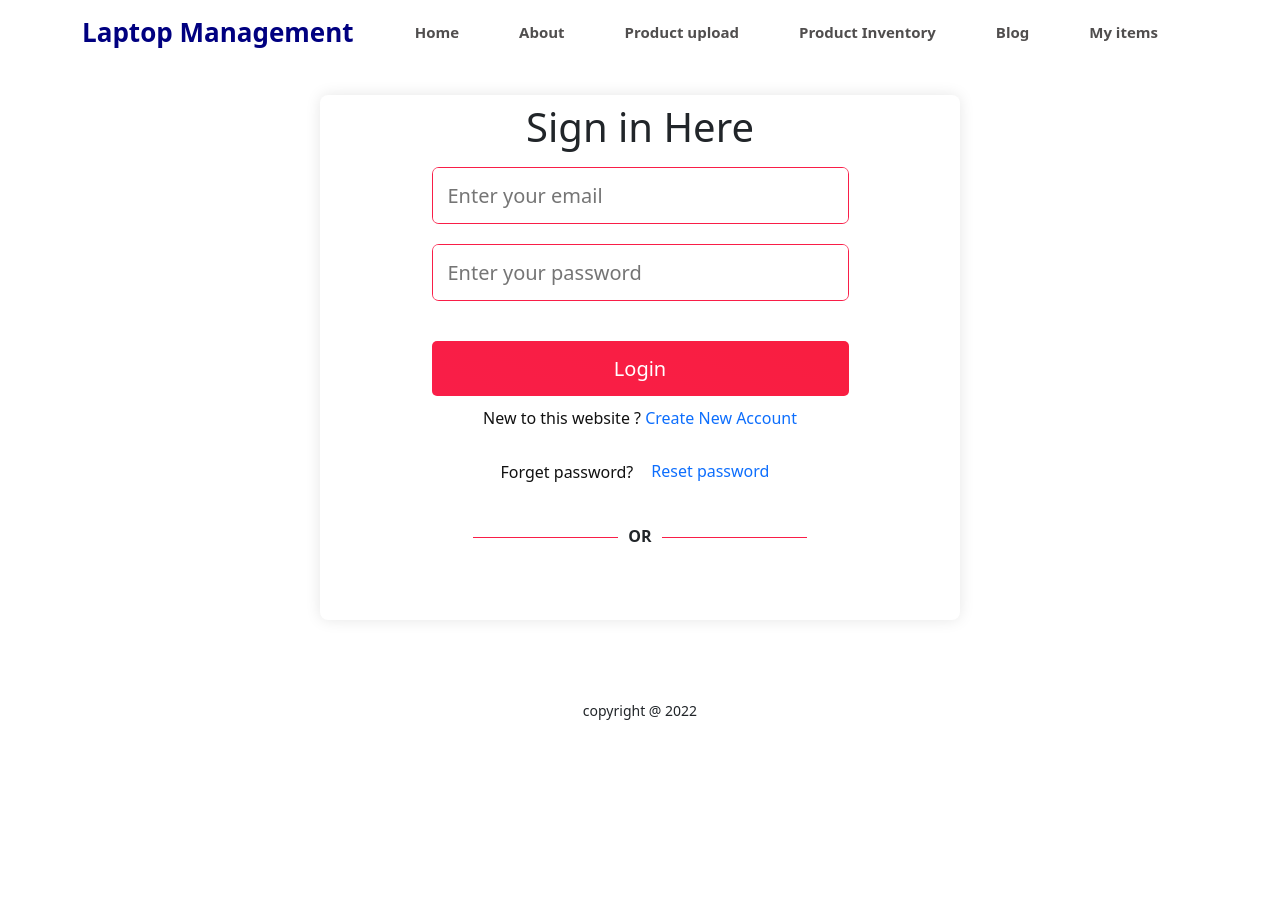
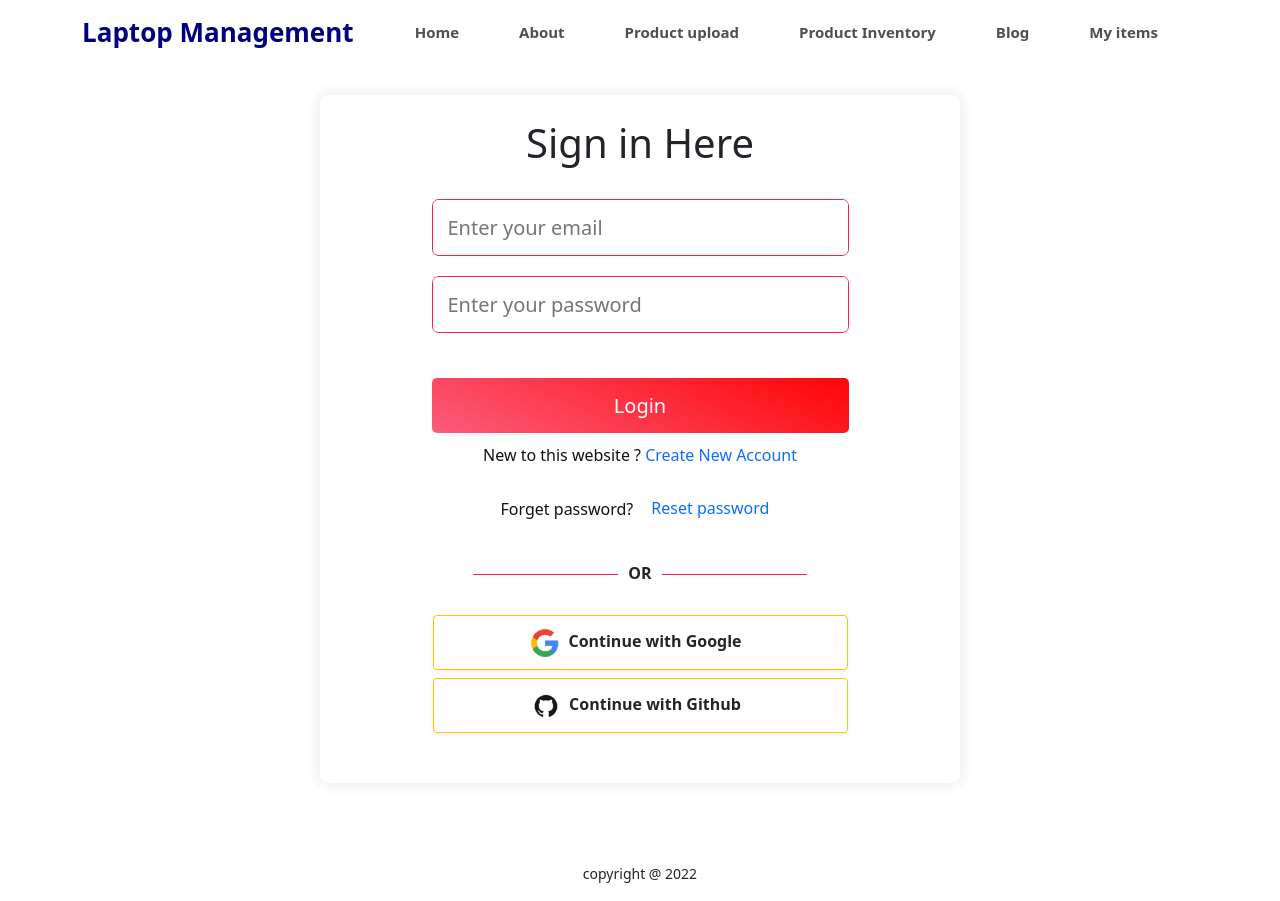
Before and after one commit to AryanPiash/inventory-management, a React (Create React App) app: page /login in a window 1280 px wide. Before the commit the page ends 800 px from the top, so only its background shows below. Built offline with nearby package versions, Linux system fonts and the light colour scheme; no server answers.

Commit message:
added social login and styled login form

```diff
--- a/src/Pages/Login/Login/Login.css
+++ b/src/Pages/Login/Login/Login.css
@@ -48,10 +48,11 @@
     border: none;
     border-radius: 5px;
     font-size: 20px;
-    margin-top: 20px;
+    margin-top: 25px;
+    font-weight: 500;
     cursor: pointer;
     color: white;
-    background: linear-gradient(25deg, #F91E48 0%, #F91E40 100%);
+    background: linear-gradient(25deg, #fb5c7c 0%, #ff0505 100%);
   }
 
   .google-auth {
--- a/src/Pages/Login/Login/Login.js
+++ b/src/Pages/Login/Login/Login.js
@@ -92,7 +92,7 @@ const Login = () => {
         <div>
             <div className='auth-form-container '>
                 <div className='auth-form'>
-                    <h1 className='py-2'>Sign in Here</h1>
+                    <h1 className='py-4'>Sign in Here</h1>
 
                     <form onSubmit={handleSubmit}>
                         <div className='input-field'>
@@ -130,6 +130,7 @@ const Login = () => {
                             <p>Continue with Google</p>
                         </button>
                     </div> */}
+                    <SocialLogin></SocialLogin>
                 </div>
                 {/* <ToastContainer /> */}
             </div>
--- a/src/Pages/Login/SocialLogin/SocialLogin.js
+++ b/src/Pages/Login/SocialLogin/SocialLogin.js
@@ -17,7 +17,7 @@ const SocialLogin = () => {
 
     let errorElement;
 
-    if(loading || loading1){
+    if (loading || loading1) {
         return <Loading></Loading>
     }
 
@@ -31,27 +31,24 @@ const SocialLogin = () => {
 
     return (
         <div>
-            <div className='d-flex align-items-center'>
-                <div style={{ height: '1px' }} className='bg-primary w-50'></div>
-                <p className='mt-2 px-2'>or</p>
-                <div style={{ height: '1px' }} className='bg-primary w-50'></div>
-            </div>
+
             {errorElement}
-            <div className=''>
-                <button
+            {/* <div className=''> */}
+                <button style={{ width: '415px',height: '55px' }}
                     onClick={() => signInWithGoogle()}
-                    className='btn btn-white border w-50 d-block mx-auto my-2'>
+                    className='btn btn-white border-warning d-block my-2 shadow-sm fw-bold'>
                     <img style={{ width: '30px' }} src={google} alt="" />
                     <span className='px-2'>Continue with Google</span>
                 </button>
 
-                <button
-                    onClick={() => signInWithGithub()}
-                    className='btn btn-white border w-50 d-block mx-auto'>
-                    <img style={{ width: '30px' }} src={github} alt="" />
-                    <span className='px-2'>Continue with Github</span>
-                </button>
-            </div>
+                    <button  style={{ width: '415px',height: '55px' }}
+                        onClick={() => signInWithGithub()}
+                        className='btn btn-white border-warning shadow-sm fw-bold'>
+                        <img style={{ width: '30px' }} src={github} alt="" />
+                        <span className='px-2'>Continue with Github</span>
+                    </button>
+
+            {/* </div> */}
         </div>
     );
 };
```
